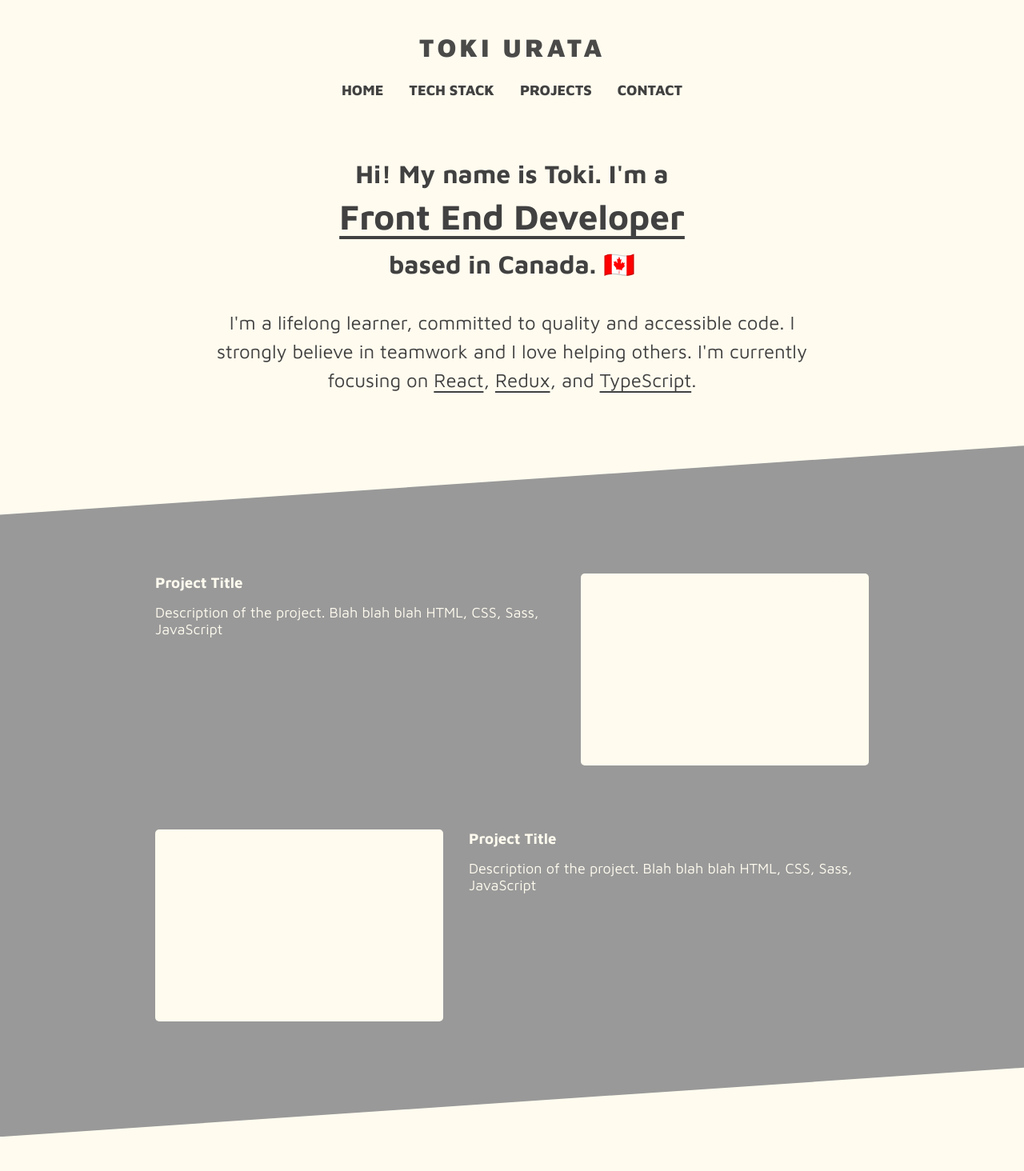
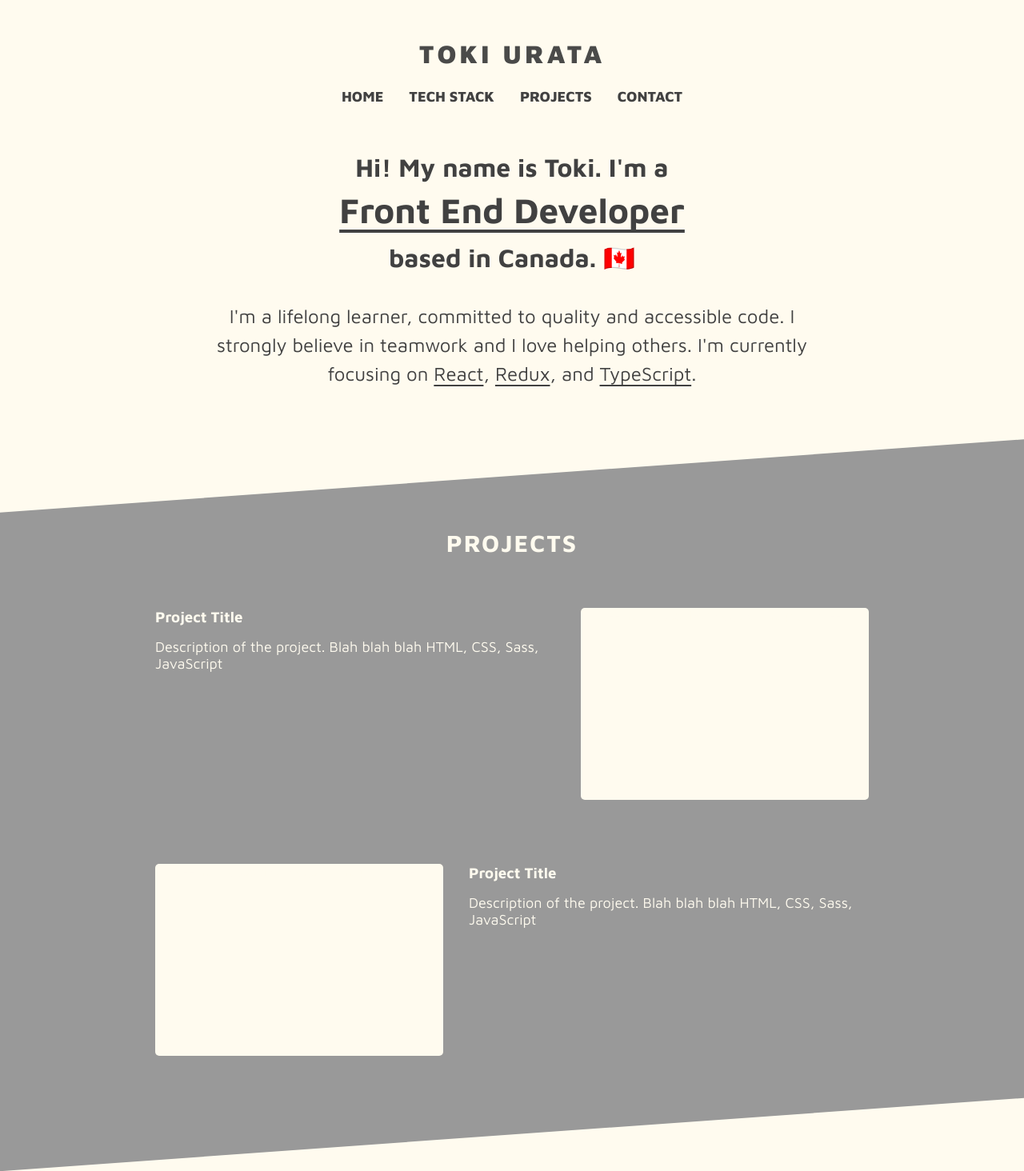
Before and after one commit to tokiurata/portfolio, a React (Create React App) app: page / in a window 1280 px wide. Shown: the whole page at 80% size. Before the commit the page ends 1421 px from the top, so only its background shows below. Built offline with nearby package versions, Linux system fonts and the light colour scheme.

Commit message:
Update styles

```diff
--- a/src/components/HeaderNav/HeaderNav.scss
+++ b/src/components/HeaderNav/HeaderNav.scss
@@ -2,7 +2,8 @@
   display: flex;
   flex-direction: column;
   align-items: center;
-  padding-block: 2.5rem;
+  padding-top: 3rem;
+  padding-bottom: 1.5rem;
 
   &__nav {
     display: flex;
--- a/src/components/Hero/Hero.scss
+++ b/src/components/Hero/Hero.scss
@@ -23,7 +23,8 @@
   &__body {
     font-size: 1.5rem;
     line-height: 1.5;
-    margin-block: 2rem;
+    margin-top: 2rem;
+    margin-bottom: 2rem;
 
     &--span {
       text-decoration: underline;
--- a/src/components/Projects/Projects.js
+++ b/src/components/Projects/Projects.js
@@ -3,6 +3,7 @@ import "./Projects.scss";
 function Projects() {
   return (
     <div className="projects" id="projects">
+      <h2 className="projects__title">Projects</h2>
       <div className="project">
         <div className="project__copy">
           <h3 className="project__header">Project Title</h3>
--- a/src/components/Projects/Projects.scss
+++ b/src/components/Projects/Projects.scss
@@ -4,8 +4,16 @@
   color: $color-light;
   background-color: $color-accent;
   clip-path: polygon(0 10%, 100% 0, 100% 90%, 0 100%);
-  padding-top: 10rem;
+  padding-top: 4rem;
   padding-bottom: 4rem;
+
+  &__title {
+    font-size: 1.875rem;
+    letter-spacing: 2px;
+    text-transform: uppercase;
+    margin-top: 3rem;
+    margin-bottom: 4rem;
+  }
 }
 
 .project {
```
